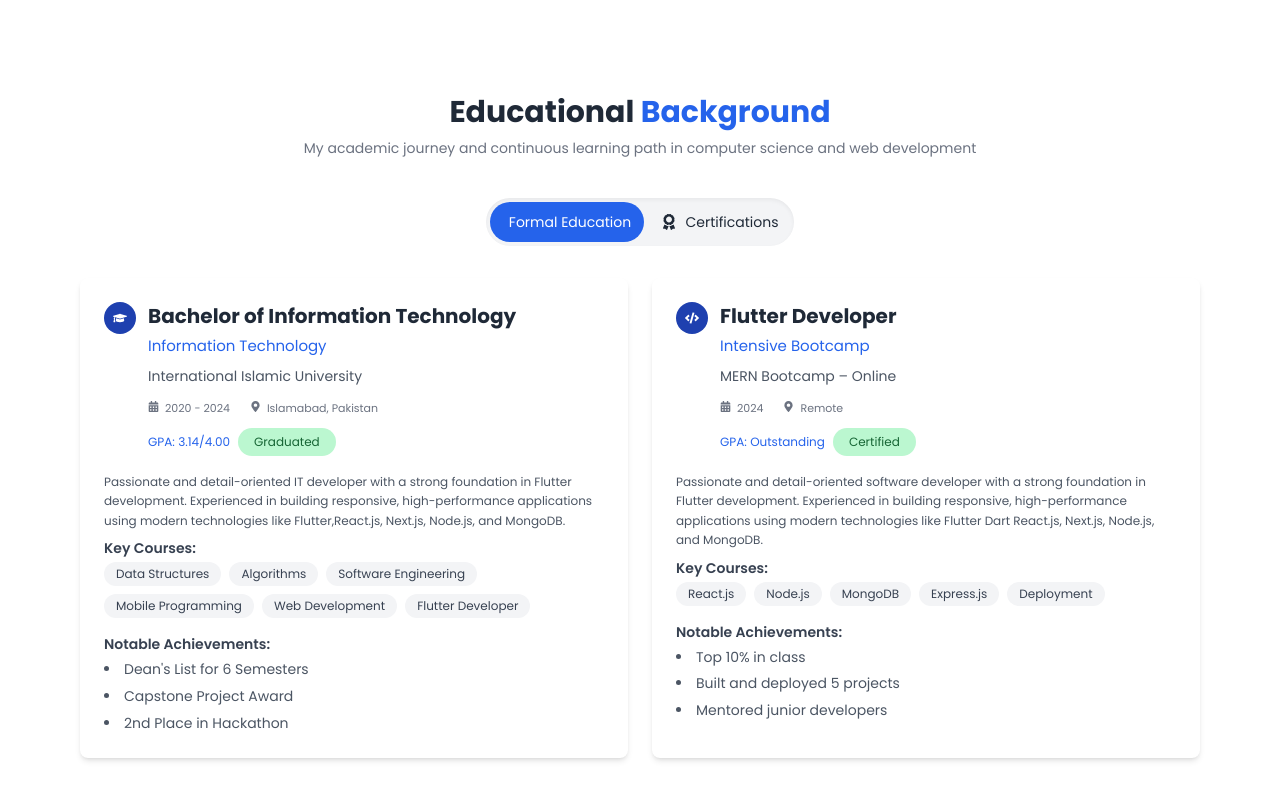
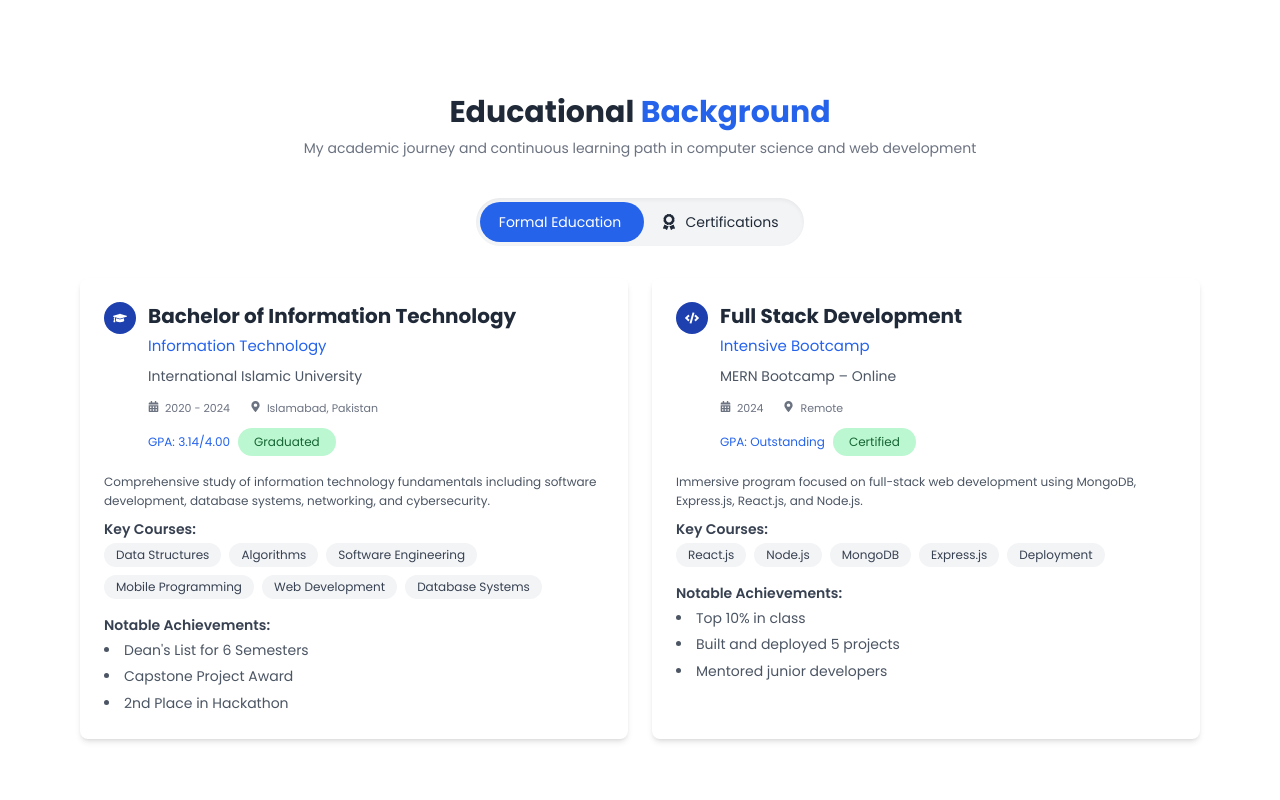
Before and after one commit to muhammadhusnainshahid/portfliohusnainsahab, a Next.js app: page / in a window 1280 px wide. Shown: the part 1390-2190 px from the top of the page. Built offline with nearby package versions, Linux system fonts and the light colour scheme.

Commit message:
Update Education.jsx

```diff
--- a/src/components/Education.jsx
+++ b/src/components/Education.jsx
@@ -1,3 +1,235 @@
+// "use client";
+// import { useState } from "react";
+// import {
+//   FaGraduationCap,
+//   FaCertificate,
+//   FaAward,
+//   FaCode,
+//   FaFacebookF,
+//   FaGoogle,
+//   FaReact,
+//   FaFreeCodeCamp,
+//   FaAws,
+//   FaMicrosoft,
+//   FaLinux,
+// } from "react-icons/fa";
+// import EduCard from "./EduCard";
+// import { motion, useInView, AnimatePresence } from "framer-motion";
+// import { useRef } from "react";
+
+// export default function Education() {
+//   const [activeTab, setActiveTab] = useState("formal");
+//   const ref = useRef(null);
+//   const isInView = useInView(ref, { once: true });
+
+//   return (
+//     <motion.section
+//       id="education"
+//       ref={ref}
+//       initial={{ opacity: 0, y: 50 }}
+//       animate={isInView ? { opacity: 1, y: 0 } : {}}
+//       transition={{ duration: 0.6, ease: "easeOut" }}
+//       className="px-3 md:px-20 py-10"
+//     >
+//       <h2 className="text-3xl font-bold text-center text-gray-800 mb-2">
+//         Educational <span className="text-blue-600">Background</span>
+//       </h2>
+//       <p className="text-center text-sm md:text-md text-gray-500 mb-10">
+//         My academic journey and continuous learning path in computer science and
+//         web development
+//       </p>
+
+//       <motion.div
+//         initial={{ opacity: 0, y: 50 }} // Starts lower (y: 50)
+//         animate={{ opacity: 1, y: 0 }} // Animates to normal position
+//         transition={{ duration: 0.6, ease: "easeOut" }}
+//         className="relative w-fit mx-auto mb-8 bg-gray-100 p-1 rounded-full shadow-inner flex"
+//       >
+//         {/* Sliding Background */}
+//         <span
+//           className={`absolute top-1 left-1 w-1/2 h-10 rounded-full bg-blue-600 transition-all duration-300 ${
+//             activeTab === "cert" ? "translate-x-full" : "translate-x-0"
+//           }`}
+//         ></span>
+
+//         {/* Buttons */}
+//         <button
+//           onClick={() => setActiveTab("formal")}
+//           className={`relative z-10 w-[140px] md:w-40 h-10 text-xs md:text-sm font-medium rounded-full transition-all duration-300 ${
+//             activeTab === "formal" ? "text-white" : "text-gray-800"
+//           }`}
+//         >
+//           Formal Education
+//         </button>
+
+//         <button
+//           onClick={() => setActiveTab("cert")}
+//           className={`relative z-10 w-[140px] md:40 h-10 text-xs md:text-sm font-medium rounded-full transition-all duration-300 flex items-center justify-center gap-2 ${
+//             activeTab === "cert" ? "text-white" : "text-gray-800"
+//           }`}
+//         >
+//           <FaAward className="text-base" />
+//           Certifications
+//         </button>
+//       </motion.div>
+
+//       <AnimatePresence mode="wait">
+//         {/* Content */}
+//         {activeTab === "formal" ? (
+//           <motion.div
+//             key="formal"
+//             initial={{ opacity: 0, y: 20 }}
+//             animate={{ opacity: 1, y: 0 }}
+//             exit={{ opacity: 0, y: -20 }}
+//             transition={{ duration: 0.5 }}
+//             className="grid md:grid-cols-2 gap-6"
+//           >
+//             {/* Degree Card */}
+//             <EduCard
+//               icon={<FaGraduationCap />}
+//               title="Bachelor of Information Technology"
+//               degree="Information Technology"
+//               institution="International Islamic University"
+//               description="Passionate and detail-oriented IT developer with a strong foundation in Flutter development. Experienced in building responsive, high-performance applications using modern technologies like Flutter,React.js, Next.js, Node.js, and MongoDB."
+//               location="Islamabad, Pakistan"
+//               years="2020 - 2024"
+//               gpa="3.14/4.00"
+//               status="Graduated"
+//               courses={[
+//                 "Data Structures",
+//                 "Algorithms",
+//                 "Software Engineering",
+//                 "Mobile Programming",
+//                 "Web Development",
+//                 "Flutter Developer"
+//               ]}
+//               achievements={[
+//                 "Dean's List for 6 Semesters",
+//                 "Capstone Project Award",
+//                 "2nd Place in Hackathon",
+//               ]}
+//             />
+//             {/* Bootcamp Card */}
+//          <EduCard
+//               icon={<FaCode />}
+//               title="Flutter Developer"
+//               degree="Intensive Bootcamp"
+//               institution="MERN Bootcamp – Online"
+//               description="Passionate and detail-oriented software developer with a strong foundation in Flutter development. Experienced in building responsive, high-performance applications using modern technologies like Flutter Dart React.js, Next.js, Node.js, and MongoDB."
+//               location="Remote"
+//               years="2024"
+//               gpa="Outstanding"
+//               status="Certified"
+//               courses={[
+//                 "React.js",
+//                 "Node.js",
+//                 "MongoDB",
+//                 "Express.js",
+//                 "Deployment",
+//               ]}
+//               achievements={[
+//                 "Top 10% in class",
+//                 "Built and deployed 5 projects",
+//                 "Mentored junior developers",
+//               ]}
+//             />
+//           </motion.div>
+//         ) : (
+//           <motion.div
+//             key="cert"
+//             initial={{ opacity: 0, y: 20 }}
+//             animate={{ opacity: 1, y: 0 }}
+//             exit={{ opacity: 0, y: -20 }}
+//             transition={{ duration: 0.5 }}
+//             className="grid grid-cols-1 sm:grid-cols-2 md:grid-cols-4 gap-6 "
+//           >
+//             {[
+//               {
+//                 logo: (
+//                   <FaFacebookF className="bg-[#1877F2] w-8 h-8 rounded-full p-1 text-white" />
+//                 ),
+//                 title: "Meta Front-End Developer",
+//                 provider: "Coursera",
+//                 year: "2024",
+//               },
+//               {
+//                 logo: (
+//                   <FaGoogle className="bg-[#DB4437] w-8 h-8 rounded-full p-1 text-white" />
+//                 ),
+//                 title: "Google UX Design",
+//                 provider: "Coursera",
+//                 year: "2023",
+//               },
+//               {
+//                 logo: (
+//                   <FaReact className="bg-[#5d068f] w-8 h-8 rounded-full p-1 text-white" />
+//                 ),
+//                 title: "React + TypeScript",
+//                 provider: "Udemy",
+//                 year: "2022",
+//               },
+//               {
+//                 logo: (
+//                   <FaFreeCodeCamp className="bg-[#0e7760] w-8 h-8 rounded-full p-1 text-white" />
+//                 ),
+//                 title: "Responsive Web Design",
+//                 provider: "freeCodeCamp",
+//                 year: "2021",
+//               },
+//               {
+//                 logo: (
+//                   <FaAws className="bg-[#FF9900] w-8 h-8 rounded-full p-1 text-white" />
+//                 ),
+//                 title: "AWS Cloud Practitioner",
+//                 provider: "Amazon",
+//                 year: "2024",
+//               },
+//               {
+//                 logo: (
+//                   <FaMicrosoft className="bg-[#0078D4] w-8 h-8 rounded-full p-1 text-white" />
+//                 ),
+//                 title: "Microsoft Azure Fundamentals",
+//                 provider: "Microsoft",
+//                 year: "2023",
+//               },
+//               {
+//                 logo: (
+//                   <FaLinux className="bg-[#FCC624] w-8 h-8 rounded-full p-1 text-black" />
+//                 ),
+//                 title: "Linux for Developers",
+//                 provider: "Linux Foundation",
+//                 year: "2022",
+//               },
+//               {
+//                 logo: (
+//                   <FaGraduationCap className="bg-[#2A73CC] w-8 h-8 rounded-full p-1 text-white" />
+//                 ),
+//                 title: "Foundations of User Experience (UX)",
+//                 provider: "Coursera",
+//                 year: "2021",
+//               },
+//             ].map((cert, i) => (
+//               <div
+//                 key={i}
+//                 className="bg-white p-4 rounded-lg shadow flex flex-col items-center text-center space-y-3 transform transition-all duration-300 hover:-translate-y-1 hover:shadow-black"
+//               >
+//                 <div>{cert.logo}</div>
+
+//                 <h3 className="font-semibold text-gray-800 text-sm">
+//                   {cert.title}
+//                 </h3>
+//                 <p className="text-gray-600 text-xs">{cert.provider}</p>
+//                 <span className="text-xs text-green-600 font-semibold rounded-full bg-green-200 px-2">
+//                   {cert.year}
+//                 </span>
+//               </div>
+//             ))}
+//           </motion.div>
+//         )}
+//       </AnimatePresence>
+//     </motion.section>
+//   );
+// }
 "use client";
 import { useState } from "react";
 import {
@@ -40,8 +272,8 @@ export default function Education() {
       </p>
 
       <motion.div
-        initial={{ opacity: 0, y: 50 }} // Starts lower (y: 50)
-        animate={{ opacity: 1, y: 0 }} // Animates to normal position
+        initial={{ opacity: 0, y: 50 }}
+        animate={{ opacity: 1, y: 0 }}
         transition={{ duration: 0.6, ease: "easeOut" }}
         className="relative w-fit mx-auto mb-8 bg-gray-100 p-1 rounded-full shadow-inner flex"
       >
@@ -64,7 +296,7 @@ export default function Education() {
 
         <button
           onClick={() => setActiveTab("cert")}
-          className={`relative z-10 w-[140px] md:40 h-10 text-xs md:text-sm font-medium rounded-full transition-all duration-300 flex items-center justify-center gap-2 ${
+          className={`relative z-10 w-[140px] md:w-40 h-10 text-xs md:text-sm font-medium rounded-full transition-all duration-300 flex items-center justify-center gap-2 ${
             activeTab === "cert" ? "text-white" : "text-gray-800"
           }`}
         >
@@ -90,7 +322,7 @@ export default function Education() {
               title="Bachelor of Information Technology"
               degree="Information Technology"
               institution="International Islamic University"
-              description="Passionate and detail-oriented IT developer with a strong foundation in Flutter development. Experienced in building responsive, high-performance applications using modern technologies like Flutter,React.js, Next.js, Node.js, and MongoDB."
+              description="Comprehensive study of information technology fundamentals including software development, database systems, networking, and cybersecurity."
               location="Islamabad, Pakistan"
               years="2020 - 2024"
               gpa="3.14/4.00"
@@ -101,7 +333,7 @@ export default function Education() {
                 "Software Engineering",
                 "Mobile Programming",
                 "Web Development",
-                "Flutter Developer"
+                "Database Systems"
               ]}
               achievements={[
                 "Dean's List for 6 Semesters",
@@ -110,12 +342,12 @@ export default function Education() {
               ]}
             />
             {/* Bootcamp Card */}
-         <EduCard
+            <EduCard
               icon={<FaCode />}
-              title="Flutter Developer"
+              title="Full Stack Development"
               degree="Intensive Bootcamp"
               institution="MERN Bootcamp – Online"
-              description="Passionate and detail-oriented software developer with a strong foundation in Flutter development. Experienced in building responsive, high-performance applications using modern technologies like Flutter Dart React.js, Next.js, Node.js, and MongoDB."
+              description="Immersive program focused on full-stack web development using MongoDB, Express.js, React.js, and Node.js."
               location="Remote"
               years="2024"
               gpa="Outstanding"
@@ -211,7 +443,7 @@ export default function Education() {
             ].map((cert, i) => (
               <div
                 key={i}
-                className="bg-white p-4 rounded-lg shadow flex flex-col items-center text-center space-y-3 transform transition-all duration-300 hover:-translate-y-1 hover:shadow-black"
+                className="bg-white p-4 rounded-lg shadow flex flex-col items-center text-center space-y-3 transform transition-all duration-300 hover:-translate-y-1 hover:shadow-md"
               >
                 <div>{cert.logo}</div>
 
```
